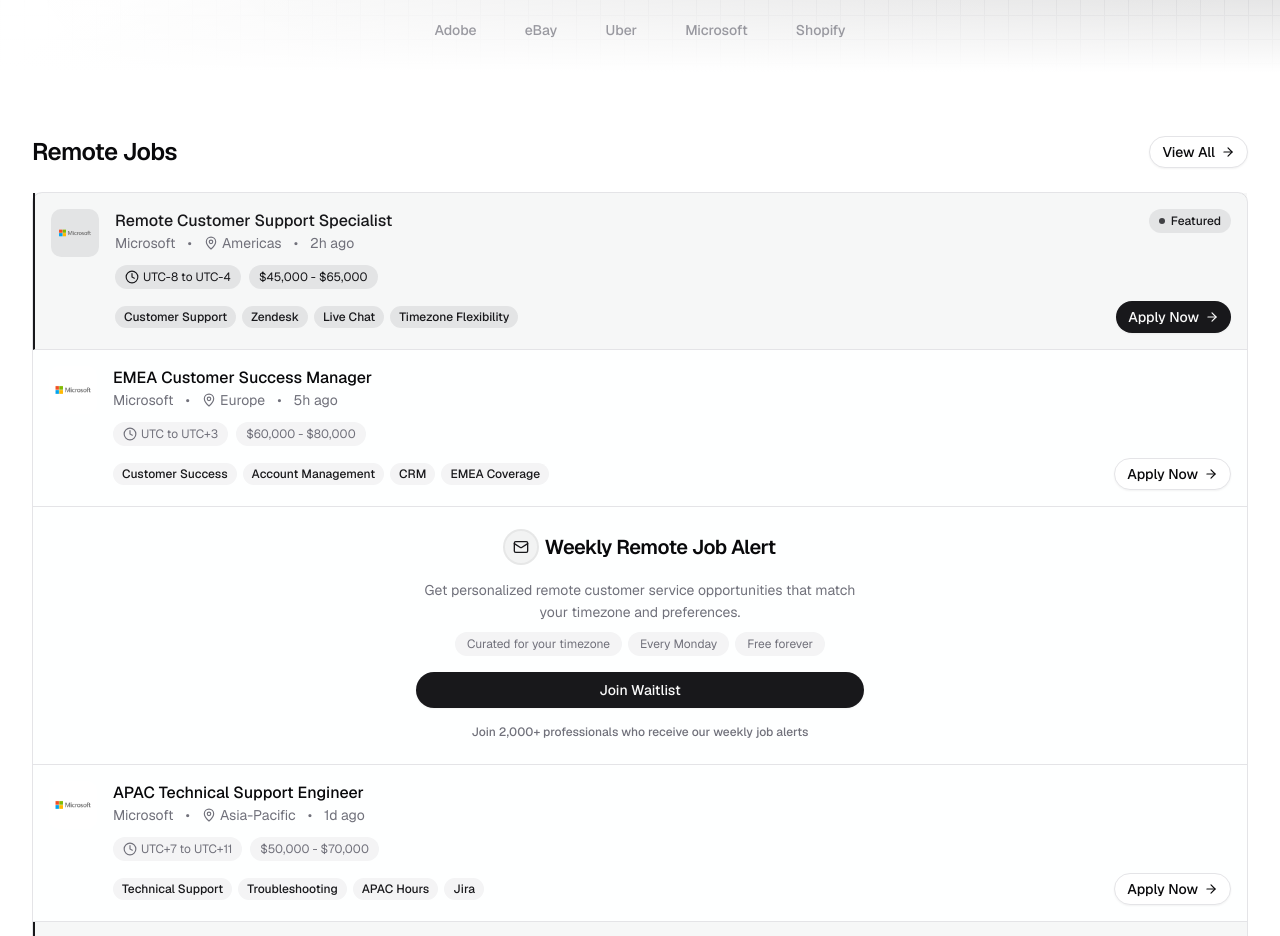
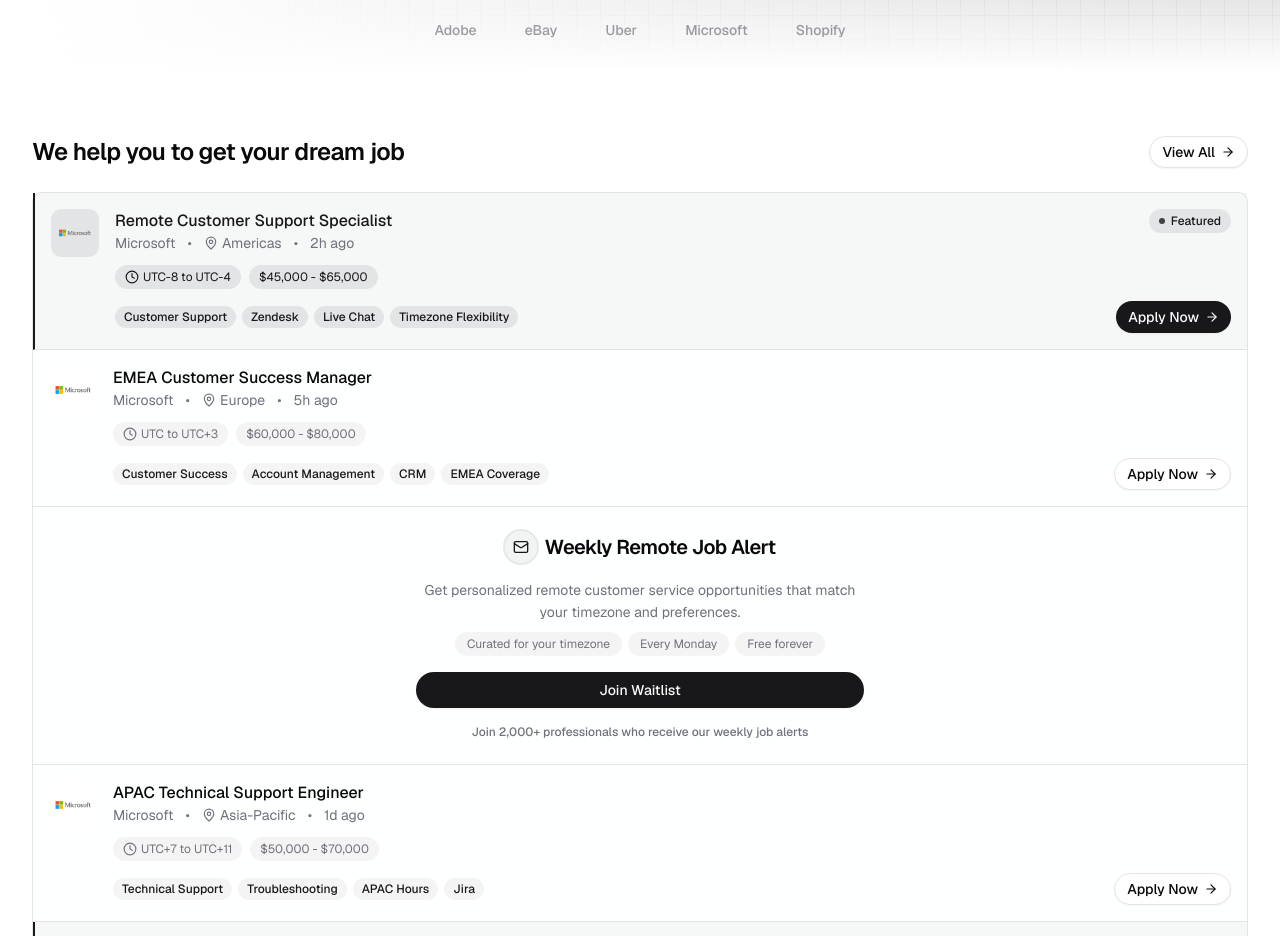
Before and after one commit to katsuragawaa/aligndesk, a Next.js app: page / in a window 1280 px wide. Shown: the part 801-1737 px from the top of the page. Built offline with nearby package versions, Linux system fonts and the light colour scheme.

Commit message:
feat: update job header text for better clarity and enhance job card styling

```diff
--- a/components/jobs.tsx
+++ b/components/jobs.tsx
@@ -163,7 +163,7 @@
         <div className="space-y-6">
           <div className="flex items-center justify-between">
             <h2 className="text-2xl font-semibold tracking-tight">
-              Remote Jobs
+              We help you to get your dream job
             </h2>
             <WaitlistDialog
               open={dialog.isOpen("header")}
@@ -280,14 +280,14 @@
       className={cn(
         "group relative p-4 transition-colors",
         job.featured
-          ? "bg-primary/[0.03] hover:bg-primary/[0.05] border-l-2 border-l-primary"
+          ? "bg-primary/[0.03] hover:bg-primary/[0.05] border-l-primary border-l-2"
           : "hover:bg-muted/50",
       )}
     >
       {job.featured && (
         <div className="absolute top-4 right-4 flex items-center gap-1.5 text-xs font-medium">
           <div className="bg-primary/[0.08] hover:bg-primary/[0.12] text-primary flex items-center gap-1.5 rounded-full px-2.5 py-1 transition-colors">
-            <span className="size-1.5 rounded-full bg-primary/80" />
+            <span className="bg-primary/80 size-1.5 rounded-full" />
             Featured
           </div>
         </div>
```
